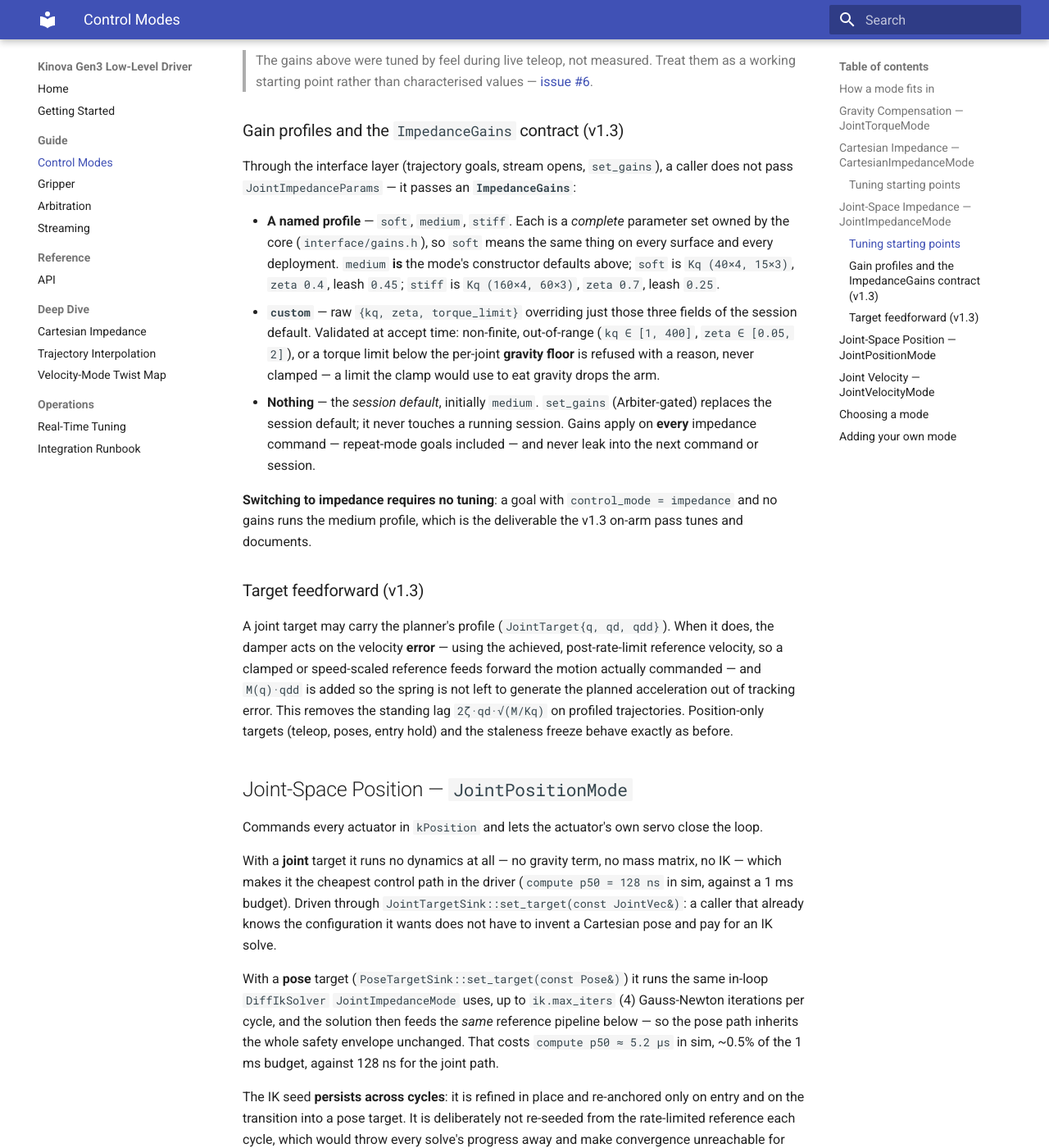
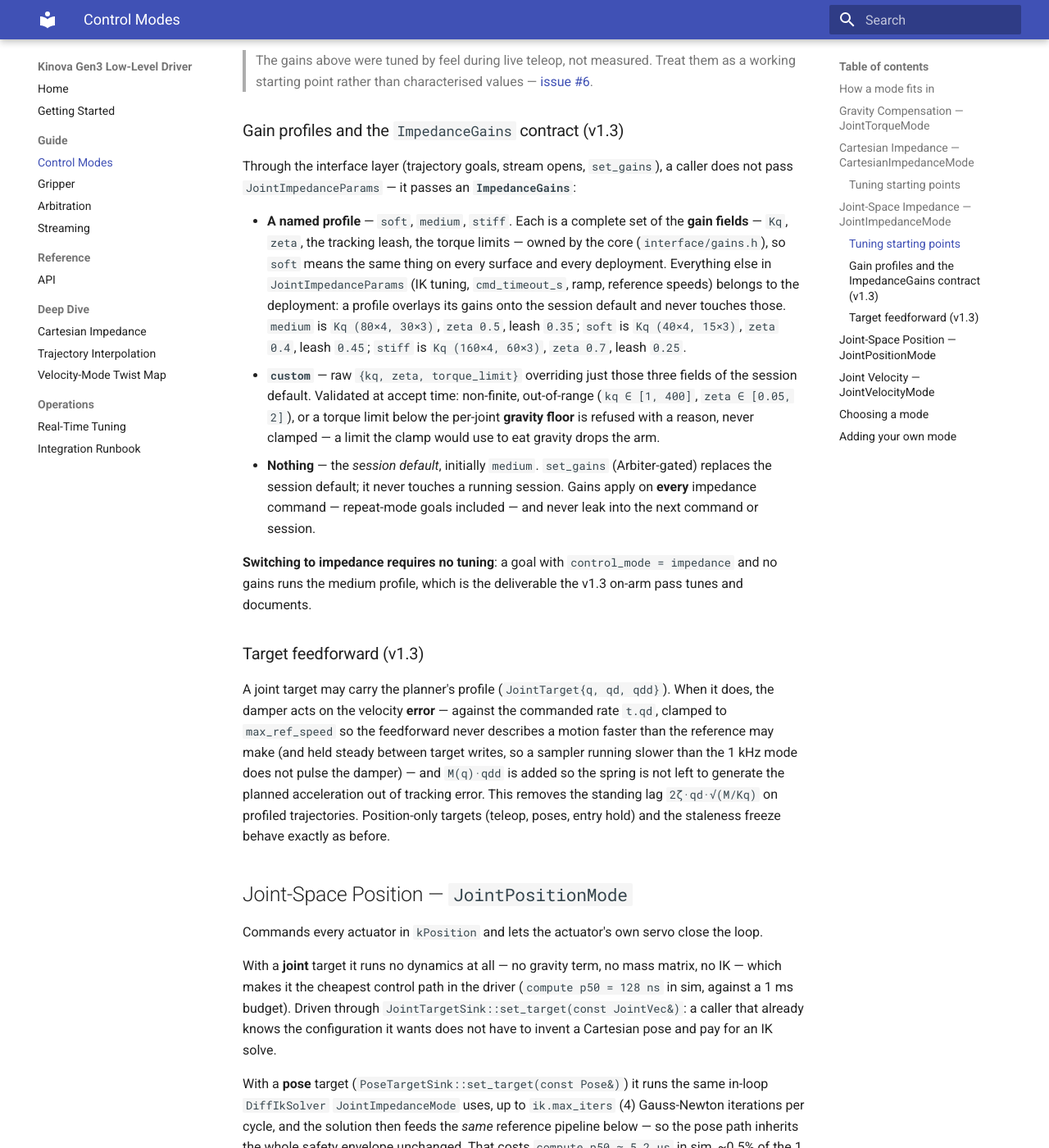
Before and after one commit to rammp-org/kinova-gen3-driver, an MkDocs documentation site: the page built from docs/guide/control-modes.md, in a window 1280 px wide and 1400 px high, scrolled down 5181 px. Shown: the whole window at 82% size. Built offline with MkDocs 1.6.1 and Material for MkDocs 9.7.7, drawn with Linux system fonts in a browser that asks for light colours.

Commit message:
docs: reconcile the guide, deep-dive and CHANGELOG with the reviewed code
Three passages still described pre-review behavior: the feedforward is the
commanded rate clamped to max_ref_speed for trajectory targets and the
achieved integration rate for compliant streams (zero when the leash pins),
not "the achieved post-rate-limit reference velocity" everywhere; a named
profile overlays its gain fields onto the session default rather than being
a complete parameter set; and the speed-scale deep-dive still claimed a
derivative-scaling path "would have no consumer" -- the executor has been
that consumer since the feedforward port. Streaming guide gains the URDF
velocity cap; CHANGELOG gains the review-round entry; api.md lists
known_profile and overlay_profile_gains.

Co-Authored-By: Claude Fable 5 <noreply@anthropic.com>
Claude-Session: https://claude.ai/code/session_01LT7qPfbVBr2V1dpsveSuDb

```diff
--- a/docs/guide/control-modes.md
+++ b/docs/guide/control-modes.md
@@ -199,11 +199,15 @@ configuration, then runs an independent spring-damper on every joint.
 Through the interface layer (trajectory goals, stream opens, `set_gains`), a
 caller does not pass `JointImpedanceParams` — it passes an **`ImpedanceGains`**:
 
-- **A named profile** — `soft`, `medium`, `stiff`. Each is a *complete*
-  parameter set owned by the core (`interface/gains.h`), so `soft` means the
-  same thing on every surface and every deployment. `medium` **is** the mode's
-  constructor defaults above; `soft` is `Kq (40×4, 15×3)`, `zeta 0.4`, leash
-  `0.45`; `stiff` is `Kq (160×4, 60×3)`, `zeta 0.7`, leash `0.25`.
+- **A named profile** — `soft`, `medium`, `stiff`. Each is a complete set of
+  the **gain fields** — `Kq`, `zeta`, the tracking leash, the torque limits —
+  owned by the core (`interface/gains.h`), so `soft` means the same thing on
+  every surface and every deployment. Everything else in
+  `JointImpedanceParams` (IK tuning, `cmd_timeout_s`, ramp, reference speeds)
+  belongs to the deployment: a profile overlays its gains onto the session
+  default and never touches those. `medium` is `Kq (80×4, 30×3)`, `zeta 0.5`,
+  leash `0.35`; `soft` is `Kq (40×4, 15×3)`, `zeta 0.4`, leash `0.45`;
+  `stiff` is `Kq (160×4, 60×3)`, `zeta 0.7`, leash `0.25`.
 - **`custom`** — raw `{kq, zeta, torque_limit}` overriding just those three
   fields of the session default. Validated at accept time: non-finite,
   out-of-range (`kq ∈ [1, 400]`, `zeta ∈ [0.05, 2]`), or a torque limit below
@@ -221,9 +225,11 @@ v1.3 on-arm pass tunes and documents.
 ### Target feedforward (v1.3)
 
 A joint target may carry the planner's profile (`JointTarget{q, qd, qdd}`).
-When it does, the damper acts on the velocity **error** — using the achieved,
-post-rate-limit reference velocity, so a clamped or speed-scaled reference
-feeds forward the motion actually commanded — and `M(q)·qdd` is added so the
+When it does, the damper acts on the velocity **error** — against the
+commanded rate `t.qd`, clamped to `max_ref_speed` so the feedforward never
+describes a motion faster than the reference may make (and held steady
+between target writes, so a sampler running slower than the 1 kHz mode does
+not pulse the damper) — and `M(q)·qdd` is added so the
 spring is not left to generate the planned acceleration out of tracking error.
 This removes the standing lag `2ζ·qd·√(M/Kq)` on profiled trajectories.
 Position-only targets (teleop, poses, entry hold) and the staleness freeze
```
Also changed, not shown: CHANGELOG.md (+15 -0 lines), docs/deep-dive/trajectory-interpolation.md (+12 -9 lines), docs/guide/streaming.md (+9 -3 lines), docs/reference/api.md (+3 -0 lines).
